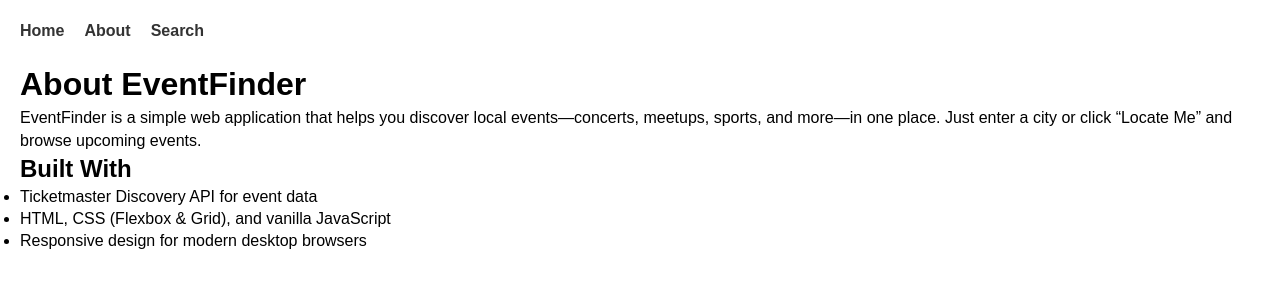
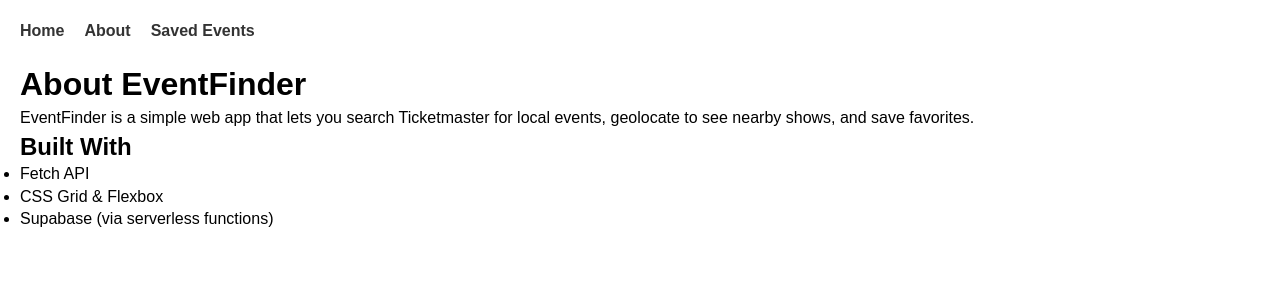
Before and after one commit to JihaadF/EventFinderJF, a plain HTML site: page about.html in a window 1280 px wide. Drawn offline with Linux system fonts and the light colour scheme.

Commit message:
Update about.html

```diff
--- a/about.html
+++ b/about.html
@@ -10,21 +10,20 @@
   <nav>
     <a href="index.html">Home</a>
     <a href="about.html">About</a>
-    <a href="events.html">Search</a>
+    <a href="saved.html">Saved Events</a>
   </nav>
 
   <main>
     <h1>About EventFinder</h1>
     <p>
-      EventFinder is a simple web application that helps you discover local
-      events—concerts, meetups, sports, and more—in one place. Just enter a
-      city or click “Locate Me” and browse upcoming events.
+      EventFinder is a simple web app that lets you search Ticketmaster for
+      local events, geolocate to see nearby shows, and save favorites.
     </p>
     <h2>Built With</h2>
     <ul>
-      <li>Ticketmaster Discovery API for event data</li>
-      <li>HTML, CSS (Flexbox &amp; Grid), and vanilla JavaScript</li>
-      <li>Responsive design for modern desktop browsers</li>
+      <li>Fetch API</li>
+      <li>CSS Grid &amp; Flexbox</li>
+      <li>Supabase (via serverless functions)</li>
     </ul>
   </main>
 </body>
```
